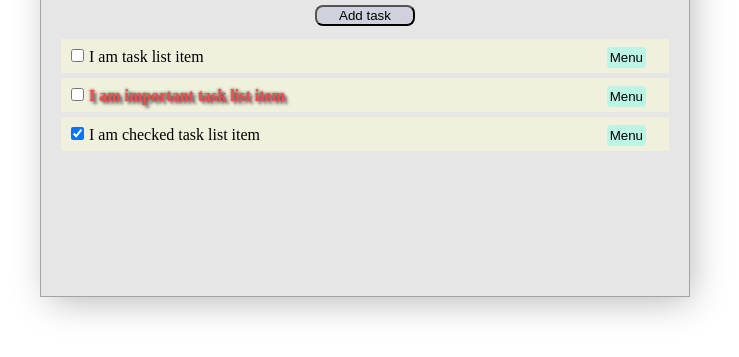
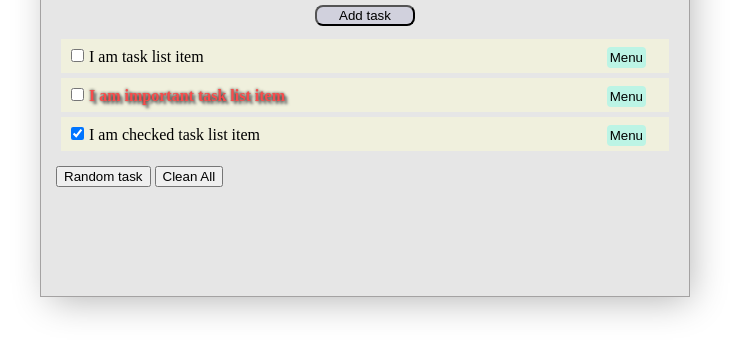
Before and after one commit to irreligious86/TodoList_testTask, a plain HTML site: page index.html in a window 1280 px wide. Shown: the part 113-470 px from the top of the page, without its empty margins (275-1014 px from the left). Drawn offline with Linux system fonts and the light colour scheme.

Commit message:
do refactoring in index.html

```diff
--- a/index.html
+++ b/index.html
@@ -7,6 +7,7 @@
     <meta http-equiv="X-UA-Compatible" content="ie=edge">
     <link rel="stylesheet" href="./style.css">
     <script src="./script.js" defer></script>
+    <script src="./fetch.js" defer></script>
     <title>ToDo List</title>
 </head>
 <body>
@@ -17,6 +18,14 @@
         <button class="button-add-task">Add task</button>
         <ul class="tasks-list"></ul>
     </div>
+    <button
+            class="random-button"
+            type="button"
+    >Random task</button>
+    <button
+            class="clean-button"
+            type="button"
+    >Clean All</button>
 </div>
 </body>
 </html>
```
